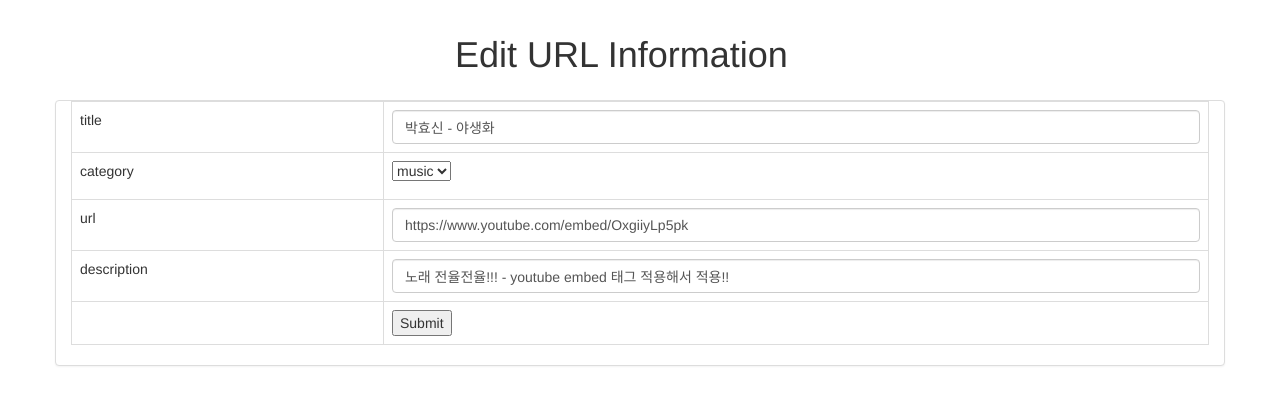
After one commit to wonderboy39/videoscrapper, a Django app: page /sample_app/2/edit/ in a window 1280 px wide. The commit adds this page. Shown: the top 405 px of the page. Run offline with Django 3.2, Linux system fonts and the light colour scheme; data comes from the database, SQL or seed files in the repository; both versions use the stored data as it was after the commit; parts of the project's set-up code (start-up, migrations or seed data) failed here and were passed over; some libraries are stand-ins or nearby versions.

Commit message:
글 수정 페이지에서 카테고리 변경하는 기능 구현   - VideoCategory 테이블의 category항목들 admin페이지에서 지정.
다음작업)
  - 카테고리 쓰기,수정 페이지 작성

```diff
--- /dev/null
+++ b/projects/scrapper/sample_app/templates/sample_app/edit.html
@@ -0,0 +1,64 @@
+<!DOCTYPE html>
+<html lang="en">
+<head>
+    <meta http-equiv="Content-Type" content="text/html; charset=UTF-8">
+    <meta name="viewport" content="width=device-width, initial-scale=1">
+    <title> Modify Content </title>
+    <!-- Latest compiled and minified CSS -->
+    <link rel="stylesheet" href="https://maxcdn.bootstrapcdn.com/bootstrap/3.3.7/css/bootstrap.min.css" integrity="sha384-BVYiiSIFeK1dGmJRAkycuHAHRg32OmUcww7on3RYdg4Va+PmSTsz/K68vbdEjh4u" crossorigin="anonymous">
+
+    <!-- Optional theme -->
+    <link rel="stylesheet" href="https://maxcdn.bootstrapcdn.com/bootstrap/3.3.7/css/bootstrap-theme.min.css" integrity="sha384-rHyoN1iRsVXV4nD0JutlnGaslCJuC7uwjduW9SVrLvRYooPp2bWYgmgJQIXwl/Sp" crossorigin="anonymous">
+
+    <!-- Latest compiled and minified JavaScript -->
+    <script src="https://maxcdn.bootstrapcdn.com/bootstrap/3.3.7/js/bootstrap.min.js" integrity="sha384-Tc5IQib027qvyjSMfHjOMaLkfuWVxZxUPnCJA7l2mCWNIpG9mGCD8wGNIcPD7Txa" crossorigin="anonymous"></script>
+</head>
+<body>
+    <div class="container" style="width:400px; padding:15px">
+        <h1> Edit URL Information </h1>
+    </div>
+
+    <div class="container panel panel-default">
+        <form action="." method="post">{% csrf_token %}
+        <table class="table table-bordered">
+            <thead></thead>
+            <tbody>
+                <tr>
+                    <td><p>title </p></td>
+                    <td><input class="form-control" type="text" name="subject" value="{{ subject }}"/></td>
+                </tr>
+                <tr>
+                    <td><p>category </p></td>
+                    <td>
+                        <select name="category">
+                            {% for category in categories %}
+                                {% if selected == category %}
+                                    <option value="{{ category.pk }}" selected="selected">{{ category.category }}</option>
+                                {% else %}
+                                    <option value="{{ category.pk }}" >{{ category.category }}</option>
+                                {% endif %}
+                            {% endfor %}
+                        </select>
+                    </td>
+                </tr>
+                <tr>
+                    <td><p>url </p></td>
+                    <td><input class="form-control" type="text" name="url" value="{{ url }}"/></td>
+                </tr>
+                <tr>
+                    <td><p>description </p></td>
+                    <td><input class="form-control" type="text" name="description" value="{{ description }}"/></td>
+                </tr>
+                <tr>
+{#                    <td><input class="form-control" type="hidden" name="category" value="Videos"/></td>#}
+                    <td><input type="hidden" name="vod_id" value="{{ vod_id }}" class="btn btn-default"/></td>
+                    <td colspan="2"><input type="submit"/></td>
+                </tr>
+            </tbody>
+        </table>
+        </form>
+    </div>
+
+
+</body>
+</html>
--- a/projects/scrapper/sample_app/templates/sample_app/show_vlist.html
+++ b/projects/scrapper/sample_app/templates/sample_app/show_vlist.html
@@ -46,7 +46,10 @@
                         <h3> {{ vod.subject }} </h3>
                         <p> {{ vod.description }} </p>
                         <p>
-                            <a href="{% url 'sample_app:update' vod.vod_id %}" class="btn btn-default" role="button">Edit</a>
+                            <!-- 카테고리 사용하지 않는 페이지 URL -->
+{#                            <a href="{% url 'sample_app:update' vod.vod_id %}" class="btn btn-default" role="button">Edit</a>#}
+                            <!-- 카테고리 사용하는 수정 페이지 URL -->
+                            <a href="{% url 'sample_app:edit' vod.vod_id %}" class="btn btn-default" role="button">Edit</a>
                         </p>
                     </div>
                 </div>
@@ -54,5 +57,4 @@
         </div>
     </div>
  </body>
- {# modify하는 html로 넘어가는 버튼 기능 구현, url설계, modify()함수를 views.py에 구현 #}
 </html>
--- a/projects/scrapper/sample_app/urls.py
+++ b/projects/scrapper/sample_app/urls.py
@@ -1,7 +1,8 @@
 # -*- coding: utf-8 -*-
 from django.conf.urls import url
 from sample_app import views
-from sample_app.views import VideoUrlUpdateView, VideoUpdateView
+from sample_app.views import VideoUrlUpdateView, VideoUpdateView, VideoUrlCategoryUpdateView
+
 #app_name = 'sample_app'
 urlpatterns = [
     url(r'^index/$', views.index, name='index'),
@@ -10,7 +11,9 @@ urlpatterns = [
     url(r'^show_vlist/$', views.show_vlist, name='show_vlist'),
     url(r'^modify/$', views.modify, name='modify'),
     url(r'^modify_ok/$', views.modify_ok, name='modify_ok'),
-    # UpdateView 클래스 사용
+    # Category 사용하는 url pattern
+    url(r'^(?P<pk>[0-9]+)/edit/$', VideoUrlCategoryUpdateView.as_view(), name='edit'),
+    # Category 사용하지 않는 url pattern, UpdateView 클래스 사용
     url(r'^(?P<pk>[0-9]+)/update/$', VideoUrlUpdateView.as_view(), name='update'),
     # View 클래스 이용
     url(r'^(?P<pk>[0-9]+)/mupdate/$', VideoUpdateView.as_view(), name='mupdate'),
--- a/projects/scrapper/sample_app/views.py
+++ b/projects/scrapper/sample_app/views.py
@@ -1,9 +1,12 @@
 # -*- coding: utf-8 -*-
 from __future__ import unicode_literals
 
+from django.http.response import Http404
 from django.shortcuts import render
 from django.urls import reverse
 from django.http import HttpResponseRedirect
+
+from sample_app.forms import VideoMetaForm
 from sample_app.models import VideoUrl, VideoCategory
 # from .VideoForm import VideoForm
 from forms import VideoForm
@@ -84,6 +87,38 @@ def modify_ok(request):
     return render(request, 'sample_app/show_vlist.html')
 
 
+class VideoUrlCategoryUpdateView(UpdateView):
+    form_class = VideoForm
+    template_name = 'sample_app/edit.html'
+
+    def get(self, request, pk):
+        vod = VideoUrl.objects.get(vod_id=pk)
+        template_data = {
+            'categories': VideoCategory.objects.all(),
+            'selected': vod.category,
+            'vod_id': vod.vod_id,
+            'subject': vod.subject,
+            'url': vod.url,
+            'description': vod.description
+        }
+
+        return render(request, self.template_name, template_data)
+
+    def post(self, request, **kwargs):
+        post = request.POST.copy()
+
+        category = VideoCategory.objects.get(pk=post['category'])
+        video = VideoUrl.objects.get(pk=int(post['vod_id']))
+        video.category = category
+
+        form = VideoMetaForm(post, instance=video)
+        if form.is_valid():
+            form.save()
+            return HttpResponseRedirect(reverse('sample_app:show_vlist'), {})
+        else:
+            raise Http404
+
+
 # UpdateView 클래스 상속받아 사용하는 방식 ( UpdateView : Form을 자동적으로 사용하는 클래스 )
 class VideoUrlUpdateView(UpdateView):
     form_class = VideoForm
@@ -97,7 +132,7 @@ class VideoUrlUpdateView(UpdateView):
         # 직접 생성자를 사용해도 된다
         # form = VideoForm(instance=vod)
 
-        return render(request, self.template_name, {'form' : form})
+        return render(request, self.template_name, {'form': form})
 
     def post(self, request, pk, **kwargs):
         # 참고자료 : http://ruaa.me/django-view/
```
Also changed, not shown: projects/scrapper/sample_app/forms.py (+7 -0 lines), projects/scrapper/db.sqlite3.
